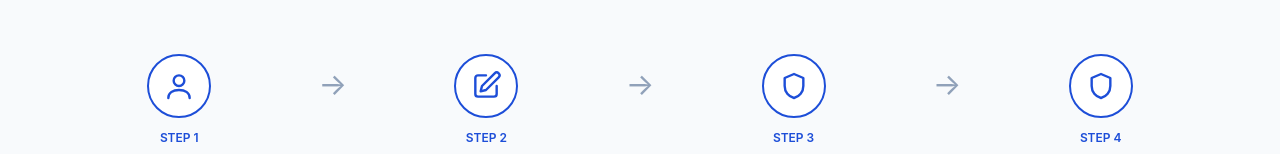
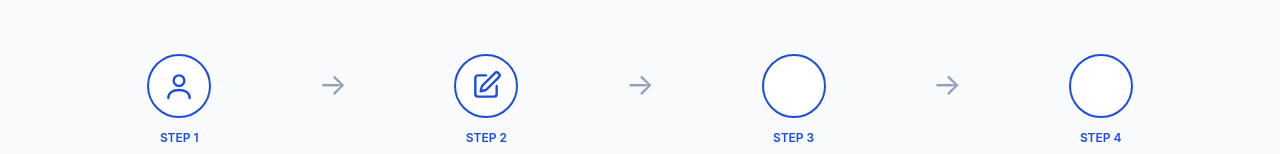
Before and after one commit to kaushalya4646/Credify-, a React (Vite) app in the folder client/: page / in a window 1280 px wide. Shown: the part 769-923 px from the top of the page. Built offline with nearby package versions, Linux system fonts and the light colour scheme.

Commit message:
changed sizes in two icons

```diff
--- a/client/src/components/HowItWorks.jsx
+++ b/client/src/components/HowItWorks.jsx
@@ -9,7 +9,7 @@ function Icon({ children }) {
   )
 }
 
-const shield = <path d="M12 3l7 3v6c0 4.5-3 8-7 9-4-1-7-4.5-7-9V6l7-3z" />
+
 
 const steps = [
   {
@@ -35,12 +35,12 @@ const steps = [
   {
     title: 'Verify Skills',
     text: 'Our peer-review & AI logic stamps your profile with tamper-proof verification badges.',
-    icon: <Icon>{shield}</Icon>,
+    icon: <ion-icon name="checkmark-outline" style={{ fontSize: '28px'}}></ion-icon>,
   },
   {
     title: 'Get Career Ready',
     text: 'Instantly unlocked in premium talent pipelines tailored precisely to your certified strengths.',
-    icon: <Icon>{shield}</Icon>,
+    icon: <ion-icon name="briefcase-outline" style={{ fontSize: '28px'}}></ion-icon>,
   },
 ]
 
```
